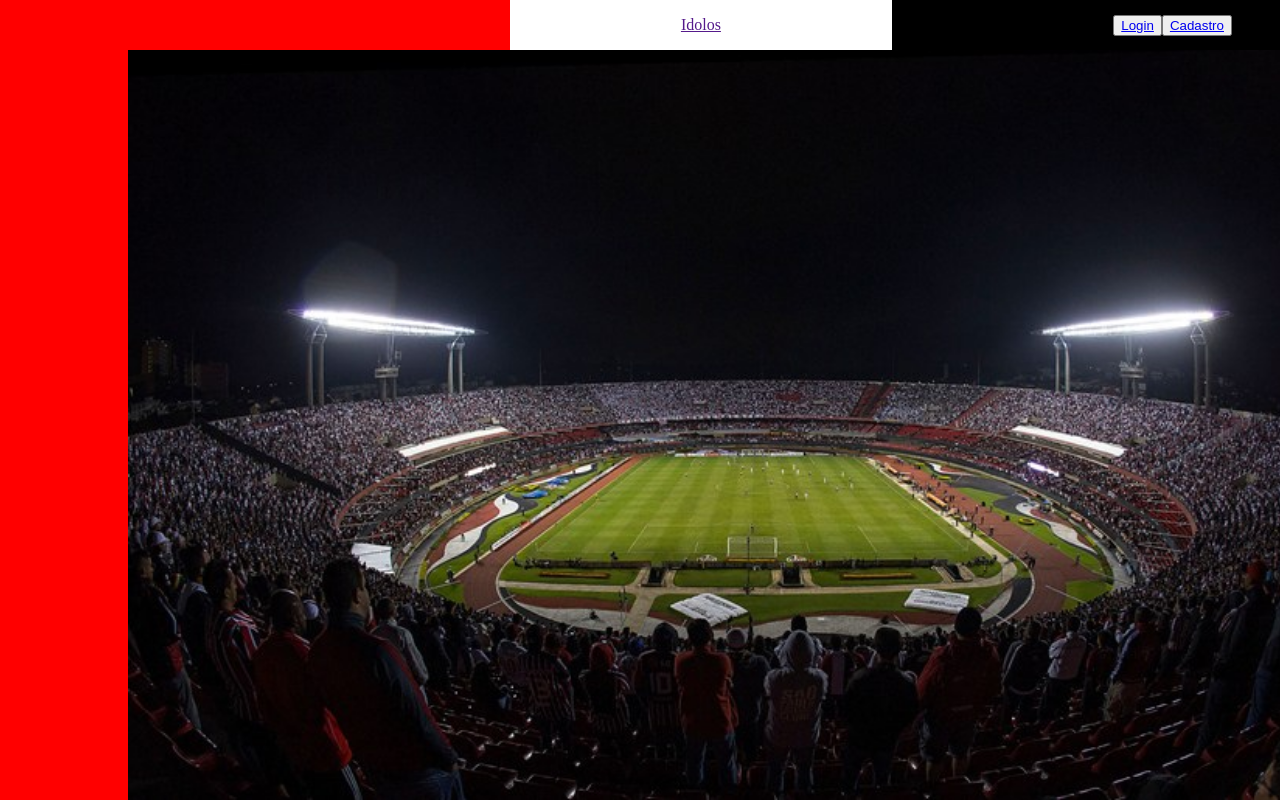
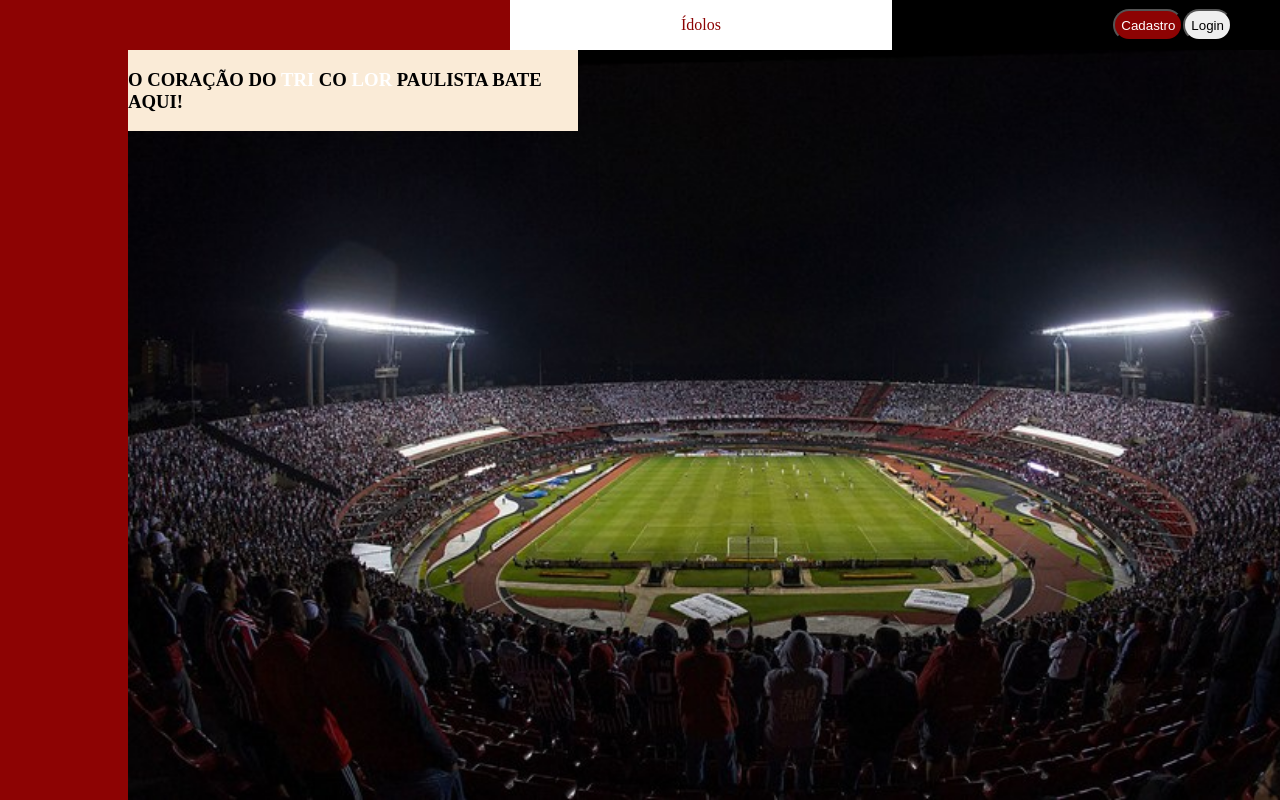
Before and after one commit to ViMoraes04/projeto---spfc, a plain HTML site: page public/Site Institucional/index.html in a window 1280 px wide. Drawn offline with Linux system fonts and the light colour scheme.

Commit message:
atualizando o site

```diff
--- a/public/Site Institucional/index.html
+++ b/public/Site Institucional/index.html
@@ -1,31 +1,46 @@
 <!DOCTYPE html>
 <html lang="en">
-    <head>
-        <meta charset="UTF-8">
-        <meta name="viewport" content="width=device-width, initial-scale=1.0">
-        <title>Museu SPFC</title>
-        <link rel="stylesheet" href="style.css">
-    </head>
+
+<head>
+    <meta charset="UTF-8">
+    <meta name="viewport" content="width=device-width, initial-scale=1.0">
+    <title>Museu SPFC</title>
+    <link rel="stylesheet" href="style.css">
+</head>
 
 <body>
     <div class="menu_lateral"></div>
+
+
     <div class="conteudo">
         <div class="navbar">
-            <div class="vermelho">
-
-            </div>
+            <div class="vermelho"></div>
 
             <div class="branco">
-                <a href="">Idolos</a>
+                <a href="#">
+                    <div class="texto2">Ídolos</div>
+                </a>
             </div>
 
             <div class="preto">
-                <button class="login"><a href="login.html">Login</a></button>
-                <button class="cadastro"><a href="cadastro.html">Cadastro</a></button>
+                <button class="cadastro"><a href="cadastro.html"><span>Cadastro</span></a></button>
+                <button class="login"><a href="login.html">
+                        <div class="texto">Login</div>
+                    </a></button>
             </div>
+        </div>
+
+        <div class="card">
+            <h3> O CORAÇÃO DO <span id="tri">TRI</span>
+                CO
+                <span>LOR</span>
+                PAULISTA BATE AQUI!
+            </h3>
 
         </div>
 
+
     </div>
 </body>
+
 </html>
--- a/public/Site Institucional/style.css
+++ b/public/Site Institucional/style.css
@@ -7,8 +7,9 @@ body{
 .menu_lateral{
     width: 10%;
     height: 100vh;
-    background-color: red;
+    background-color: #8D0303;
     display: fixed;
+
 }
 
 .conteudo{
@@ -18,6 +19,7 @@ body{
     /* background-repeat: no-repeat;
    width: 90%; */
    background-size: cover;
+
 }
 
 .navbar{
@@ -25,14 +27,16 @@ body{
     height: 50px;
     display: flex;
 }
+
 .vermelho{
     width: 38%;
     height: 100%;
-    background-color: red;
+    background-color: #8D0303;
     display: flex;
     justify-content: center;
     align-items: center;
 }
+
 .branco{
     width: 38%;
     height: 100%;
@@ -41,6 +45,7 @@ body{
     justify-content: center;
     align-items: center;
 }
+
 .preto{
     box-sizing: border-box;
     padding: 0 3rem  0 0;
@@ -51,3 +56,39 @@ body{
     justify-content: right;
     align-items: center;
 }
+
+.preto button{
+    border-radius: 30px;
+    height: 65%;
+    align-items: center;
+    color: white;
+}
+
+span{
+    color: white;
+}
+
+.texto{
+    color: rgb(0, 0, 0);
+}
+
+.texto2{
+    color: #8D0303;
+}
+
+.preto .cadastro{
+    background-color: #8D0303;
+
+}
+
+a{
+    text-decoration: none;
+}
+
+.card{
+    display: flex;
+    width: 450px;
+    height: auto;
+    background-color: antiquewhite;
+
+}
```
Also changed, not shown: public/Site Institucional/cadastro.html (+2 -1 lines).
